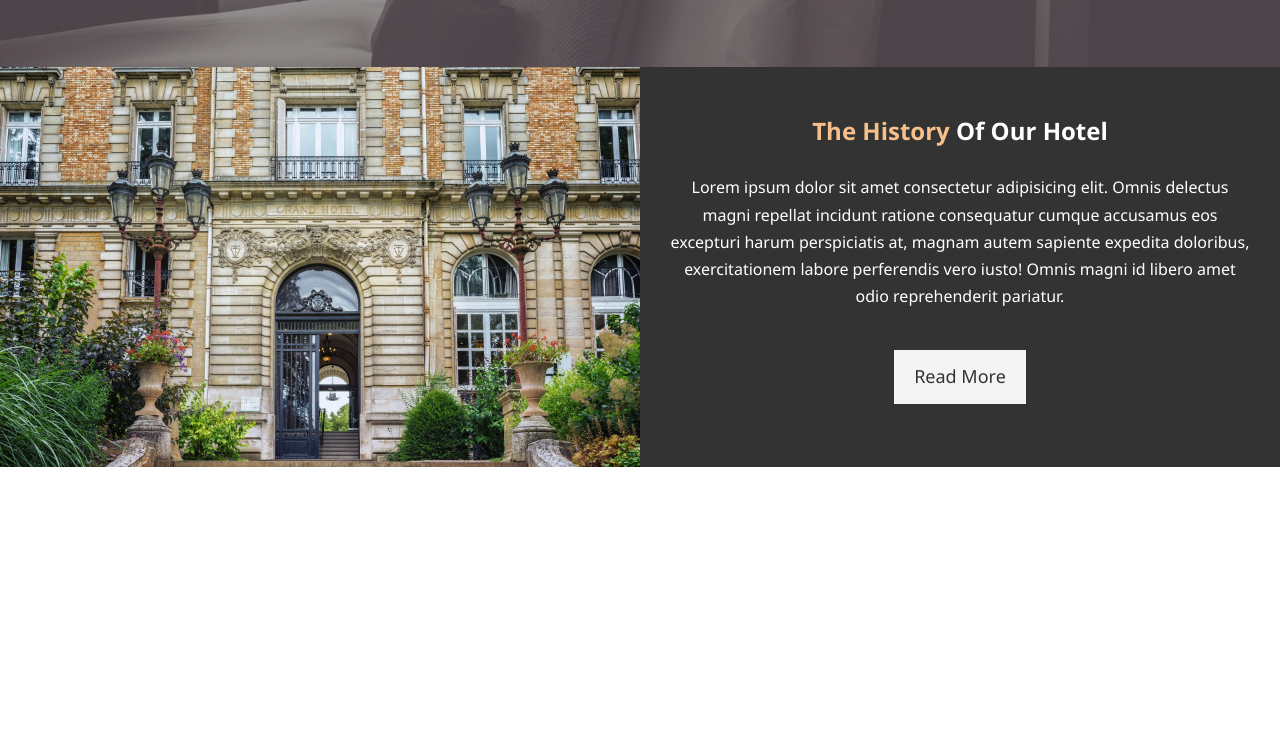
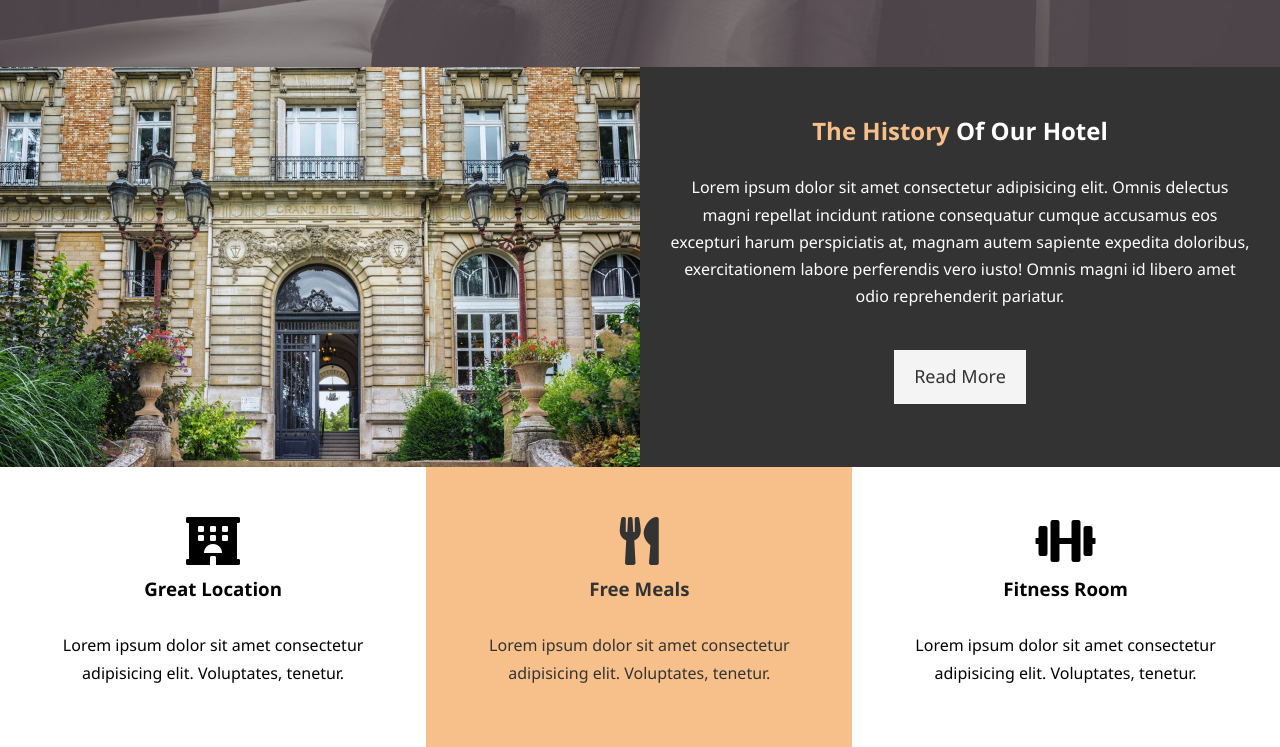
Before and after one commit to AnirupPat/html-css-hotel-website, a plain HTML site: page index.html in a window 1280 px wide. Shown: the part 600-1347 px from the top of the page. Before the commit the page ends 1067 px from the top, so only its background shows below. Drawn offline with Linux system fonts and the light colour scheme.

Commit message:
Section cont...

```diff
--- a/css/style.css
+++ b/css/style.css
@@ -57,8 +57,8 @@ body {
 }
 
 .bg-primary {
-  background: #333;
-  color: #f7c08a;
+  background: #f7c08a;
+  color: #333;
 }
 
 a {
@@ -158,3 +158,15 @@ p {
 #home-info .info-content p {
   padding-bottom: 30px;
 }
+
+/* Features styling */
+.box {
+  float: left;
+  width: 33.3%;
+  text-align: center;
+  padding: 50px;
+}
+
+.box i {
+  margin-bottom: 10px;
+}
--- a/index.html
+++ b/index.html
@@ -9,6 +9,12 @@
       content="Welcome to the most extraordinary hotel in Bangalore, India"
     />
     <meta name="keyword" content="hotel, bangalore hotel" />
+    <link
+      rel="stylesheet"
+      href="https://use.fontawesome.com/releases/v5.13.0/css/all.css"
+      integrity="sha384-Bfad6CLCknfcloXFOyFnlgtENryhrpZCe29RTifKEixXQZ38WheV+i/6YWSzkz3V"
+      crossorigin="anonymous"
+    />
     <link rel="stylesheet" href="./css/style.css" />
     <title>Hotel QL | Welcome</title>
   </head>
@@ -55,5 +61,32 @@
         <a href="" class="btn btn-light">Read More</a>
       </div>
     </section>
+
+    <section id="features">
+      <div class="box">
+        <i class="fas fa-hotel fa-3x"></i>
+        <h3>Great Location</h3>
+        <p>
+          Lorem ipsum dolor sit amet consectetur adipisicing elit. Voluptates,
+          tenetur.
+        </p>
+      </div>
+      <div class="box bg-primary">
+        <i class="fas fa-utensils fa-3x"></i>
+        <h3>Free Meals</h3>
+        <p>
+          Lorem ipsum dolor sit amet consectetur adipisicing elit. Voluptates,
+          tenetur.
+        </p>
+      </div>
+      <div class="box">
+        <i class="fas fa-dumbbell fa-3x"></i>
+        <h3>Fitness Room</h3>
+        <p>
+          Lorem ipsum dolor sit amet consectetur adipisicing elit. Voluptates,
+          tenetur.
+        </p>
+      </div>
+    </section>
   </body>
 </html>
```
